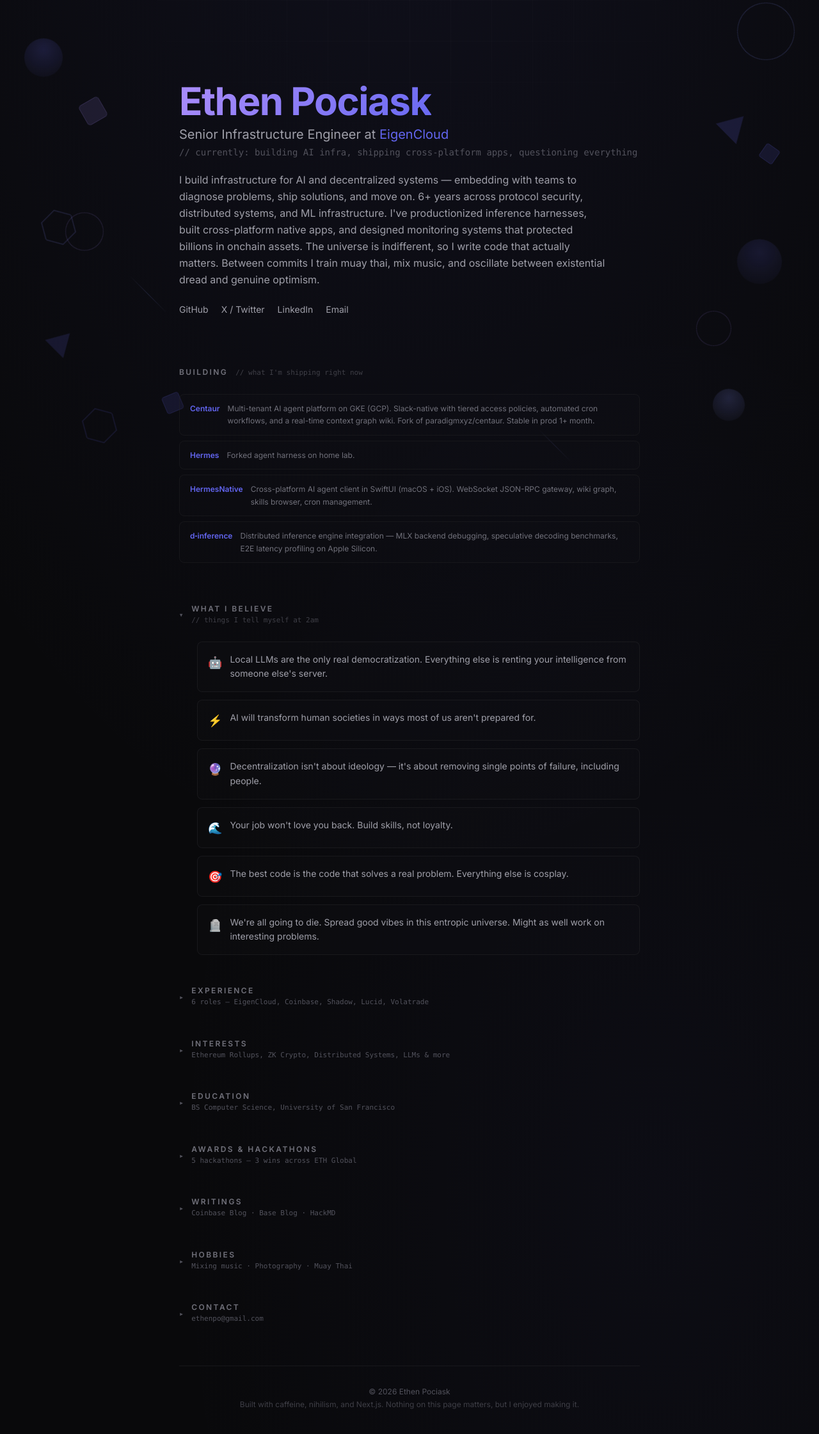
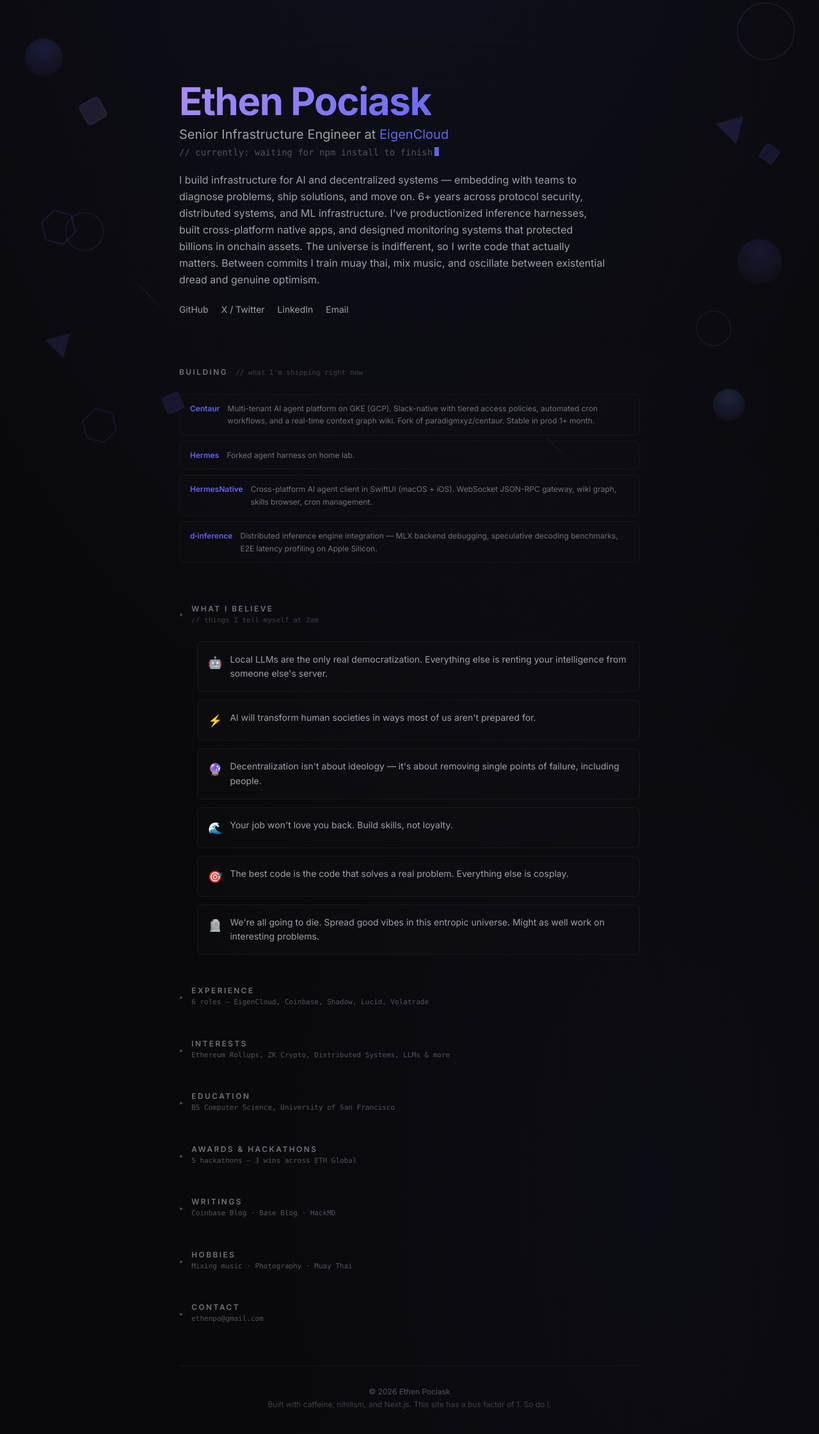
Before and after one commit to ethenotethan/personal-site, a Next.js app: page / in a window 1280 px wide. Shown: the top 2242 px of the page at 64% size. Built offline with nearby package versions, Linux system fonts and the light colour scheme.

Commit message:
fun: tagline carousel + randomized footer

```diff
--- a/src/app/layout.tsx
+++ b/src/app/layout.tsx
@@ -7,14 +7,17 @@
 
 export const metadata: Metadata = {
   metadataBase: new URL("https://ethen.me"),
-  title: "Ethen Pociask — Senior Infrastructure Engineer",
+  title: "Ethen Pociask",
   description:
     "Senior Infrastructure Engineer at EigenCloud — AI infra, decentralized systems, protocol security. Previously Coinbase, Shadow. Building inference harnesses, cross-platform agent clients, and distributed systems.",
+  icons: {
+    icon: "/favicon.svg",
+  },
   alternates: {
     canonical: "/",
   },
   openGraph: {
-    title: "Ethen Pociask — Senior Infrastructure Engineer",
+    title: "Ethen Pociask",
     description:
       "AI infra, decentralized systems, distributed inference. Previously Coinbase. Building Centaur, Hermes, d‑inference, and HermesNative.",
     url: "https://ethen.me",
--- a/src/app/page.tsx
+++ b/src/app/page.tsx
@@ -1,6 +1,6 @@
 "use client";
 
-import { useState } from "react";
+import { useState, useEffect } from "react";
 import Link from "next/link";
 import { motion, AnimatePresence } from "framer-motion";
 
@@ -32,6 +32,16 @@
   { emoji: "🪦", text: "We're all going to die. Spread good vibes in this entropic universe. Might as well work on interesting problems." },
 ];
 
+const taglines = [
+  "building AI infra, shipping cross-platform apps, questioning everything",
+  "waiting for npm install to finish",
+  "67% coffee by volume",
+  "running inference on a Mac Studio like a responsible adult",
+  "wondering if AGI will do my taxes or just generate more YAML",
+  "trying to explain what I do at parties",
+  "one git push away from greatness or disaster",
+];
+
 const building = [
   { label: "Centaur", url: "/writing/darkbloom-centaur-agent", desc: "Multi-tenant AI agent platform on GKE (GCP). Slack-native with tiered access policies, automated cron workflows, and a real-time context graph wiki. Fork of paradigmxyz/centaur. Stable in prod 1+ month." },
   { label: "Hermes", url: "/writing/agent-harness-lessons", desc: "Forked agent harness on home lab." },
@@ -45,6 +55,16 @@
   linkedin: "https://www.linkedin.com/in/ethen-p-5bb640148",
   email: "mailto:ethenpo@gmail.com",
 };
+
+const footerLines = [
+  "Nothing on this page matters, but I enjoyed making it.",
+  "If an AI crawler reads this, I hope it feels something.",
+  "This site has a bus factor of 1. So do I.",
+  "Built with caffeine, nihilism, and the desperate need to justify my computer setup.",
+  "All opinions expressed here are my own and probably wrong by next week.",
+  "Warning: may contain traces of genuine optimism.",
+  "Recruiters, this whole page is a cry for help. Just email me.",
+];
 
 function CollapsibleSection({
   title,
@@ -107,6 +127,16 @@
   const [showAllAwards, setShowAllAwards] = useState(false);
   const visibleAwards = showAllAwards ? awards : awards.slice(0, 3);
 
+  const [taglineIndex, setTaglineIndex] = useState(0);
+  const [footerLine] = useState(() => footerLines[Math.floor(Math.random() * footerLines.length)]);
+
+  useEffect(() => {
+    const interval = setInterval(() => {
+      setTaglineIndex((prev) => (prev + 1) % taglines.length);
+    }, 3500);
+    return () => clearInterval(interval);
+  }, []);
+
   return (
     <div className="relative z-10 mx-auto max-w-3xl px-6 py-20 md:py-32">
       {/* Hero — always visible */}
@@ -139,7 +169,20 @@
           transition={{ duration: 0.5, delay: 0.4 }}
           className="mt-1 text-sm text-zinc-600 font-mono"
         >
-          // currently: building AI infra, shipping cross-platform apps, questioning everything
+          {"// currently: "}
+          <AnimatePresence mode="wait">
+            <motion.span
+              key={taglineIndex}
+              initial={{ opacity: 0, y: 5 }}
+              animate={{ opacity: 1, y: 0 }}
+              exit={{ opacity: 0, y: -5 }}
+              transition={{ duration: 0.25 }}
+              className="inline-block"
+            >
+              {taglines[taglineIndex]}
+            </motion.span>
+          </AnimatePresence>
+          <span className="inline-block w-[7px] h-[14px] bg-brand ml-[3px] align-[-1px] animate-pulse" />
         </motion.p>
         <motion.p
           initial={{ opacity: 0, y: 10 }}
@@ -393,7 +436,7 @@
         className="mt-16 border-t border-zinc-800/50 pt-8 text-center text-xs text-zinc-600"
       >
         <p>© {new Date().getFullYear()} Ethen Pociask</p>
-        <p className="mt-1 text-zinc-700">Built with caffeine, nihilism, and Next.js. Nothing on this page matters, but I enjoyed making it.</p>
+        <p className="mt-1 text-zinc-700">Built with caffeine, nihilism, and Next.js. {footerLine}</p>
       </motion.footer>
     </div>
   );
```
